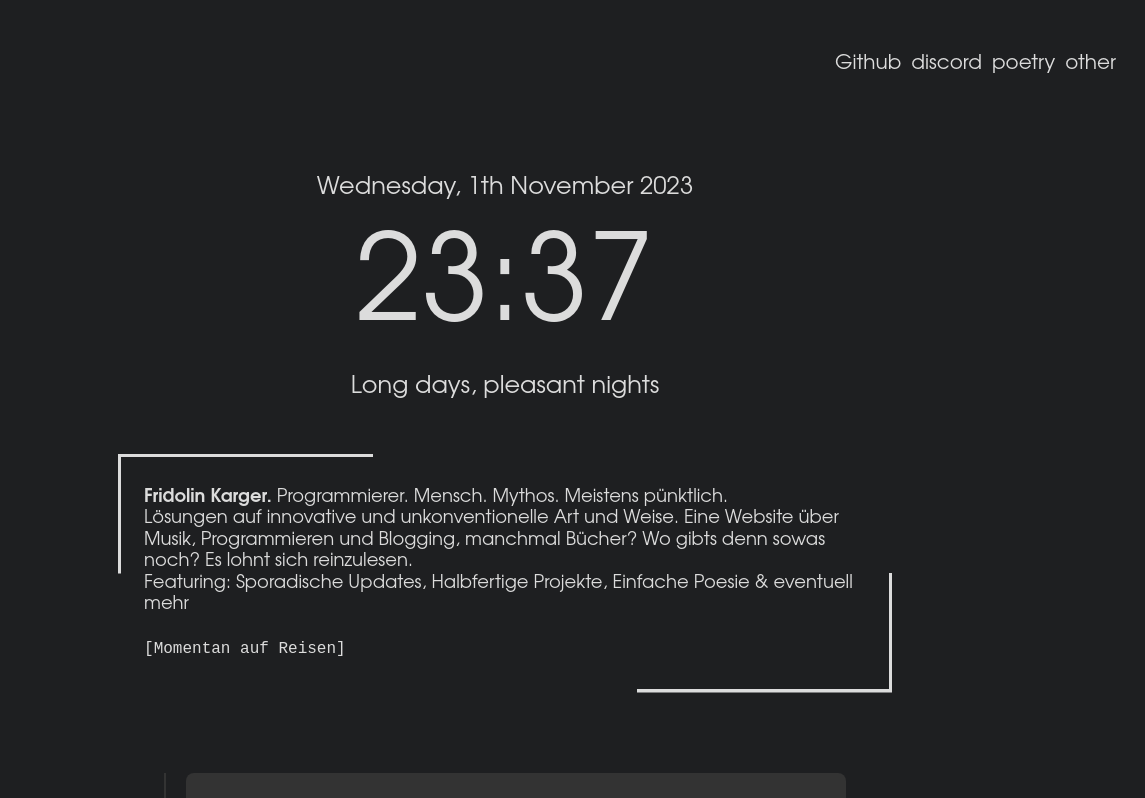
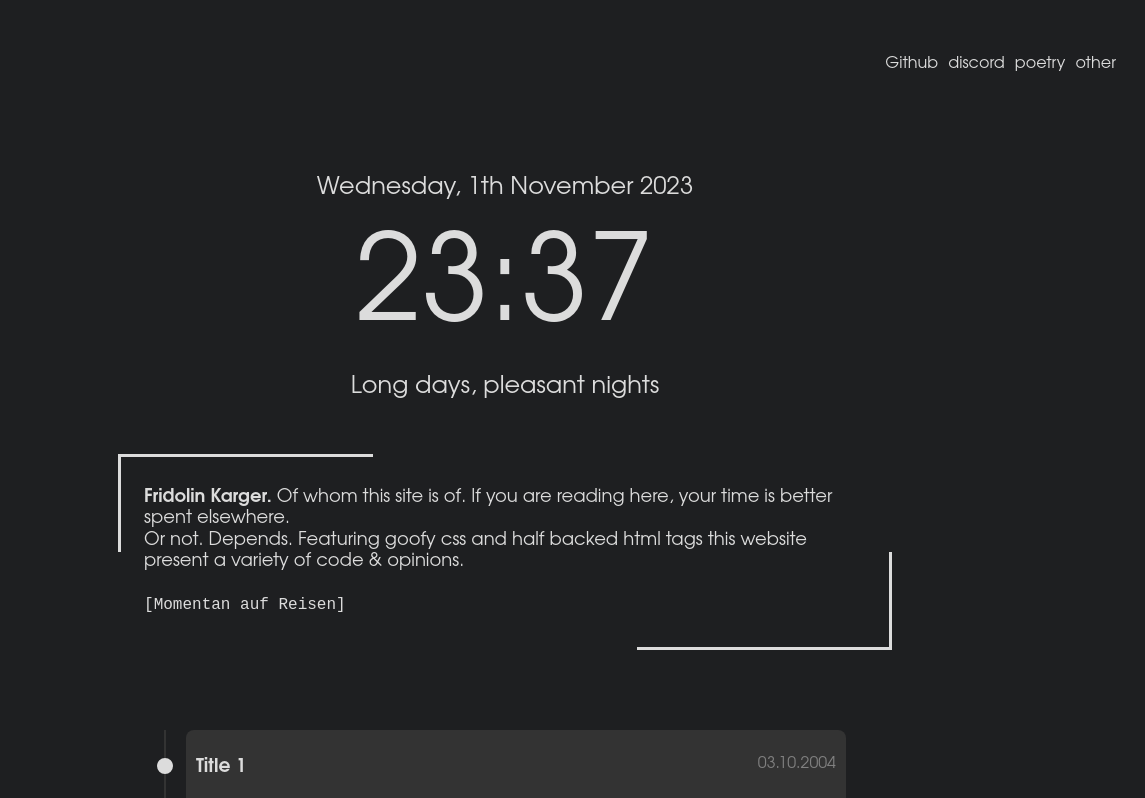
Before and after one commit to LordBurtz/leSite, a plain HTML site: page index.html in a window 1280 px wide. Shown: the top 798 px of the page, 135-1280 px from the left. Drawn offline with Linux system fonts and the light colour scheme.

Commit message:
add date, proper description, update h4 to use vh

```diff
--- a/index.html
+++ b/index.html
@@ -39,7 +39,7 @@
             }
 
             .h4 {
-                font-size: 20px;
+                font-size: 2vh;
             }
 
             .clockwork {
@@ -166,6 +166,13 @@
                 text-decoration: none;
             }
 
+            .card-title {
+                display: flex;
+                flex-direction: row;
+                flex-wrap: wrap;
+                justify-content: space-between;
+            }
+
         </style>
     </header>
     <body>
@@ -204,11 +211,8 @@
             </vstack>
             <div class="box maintext" style="--c:gainsboro;--w:33%;--b:0.2rem;--h:50%;">
                 <p class="maintextsection">
-                    <strong>Fridolin Karger.</strong> Programmierer. Mensch. Mythos. Meistens pünktlich.<br>
-                    Lösungen auf innovative und unkonventionelle Art und Weise.
-                    Eine Website über Musik, Programmieren
-                    und Blogging, manchmal Bücher? Wo gibts denn sowas noch? Es lohnt sich reinzulesen.<br>
-                    Featuring: Sporadische Updates, Halbfertige Projekte, Einfache Poesie & eventuell mehr
+                    <strong>Fridolin Karger.</strong> Of whom this site is of. If you are reading here, your time is better spent elsewhere.<br>
+                    Or not. Depends. Featuring goofy css and half backed html tags this website present a variety of code & opinions.
                     <br><br><span style="font-family: monospace;">[Momentan auf Reisen]</span>
                 </p>
             </div>
@@ -218,8 +222,11 @@
                     <div class="outer">
                     <div class="card">
                         <div class="info">
-                        <h3 class="title">Title 1</h3>
-                        <p>Lorem ipsum dolor sit amet, consectetur adipiscing elit, sed do eiusmod tempor incididunt ut labore et dolore magna aliqua. Ut enim ad minim veniam, quis nostrud exercitation ullamco laboris nisi ut aliquip ex ea commodo consequat. </p>
+                            <div class="card-title">
+                                <h3 class="title">Title 1</h3>
+                                <p>03.10.2004</p>
+                            </div>
+                            <p>Lorem ipsum dolor sit amet, consectetur adipiscing elit, sed do eiusmod tempor incididunt ut labore et dolore magna aliqua. Ut enim ad minim veniam, quis nostrud exercitation ullamco laboris nisi ut aliquip ex ea commodo consequat. </p>
                         </div>
                     </div>
                     <div class="card">
```
